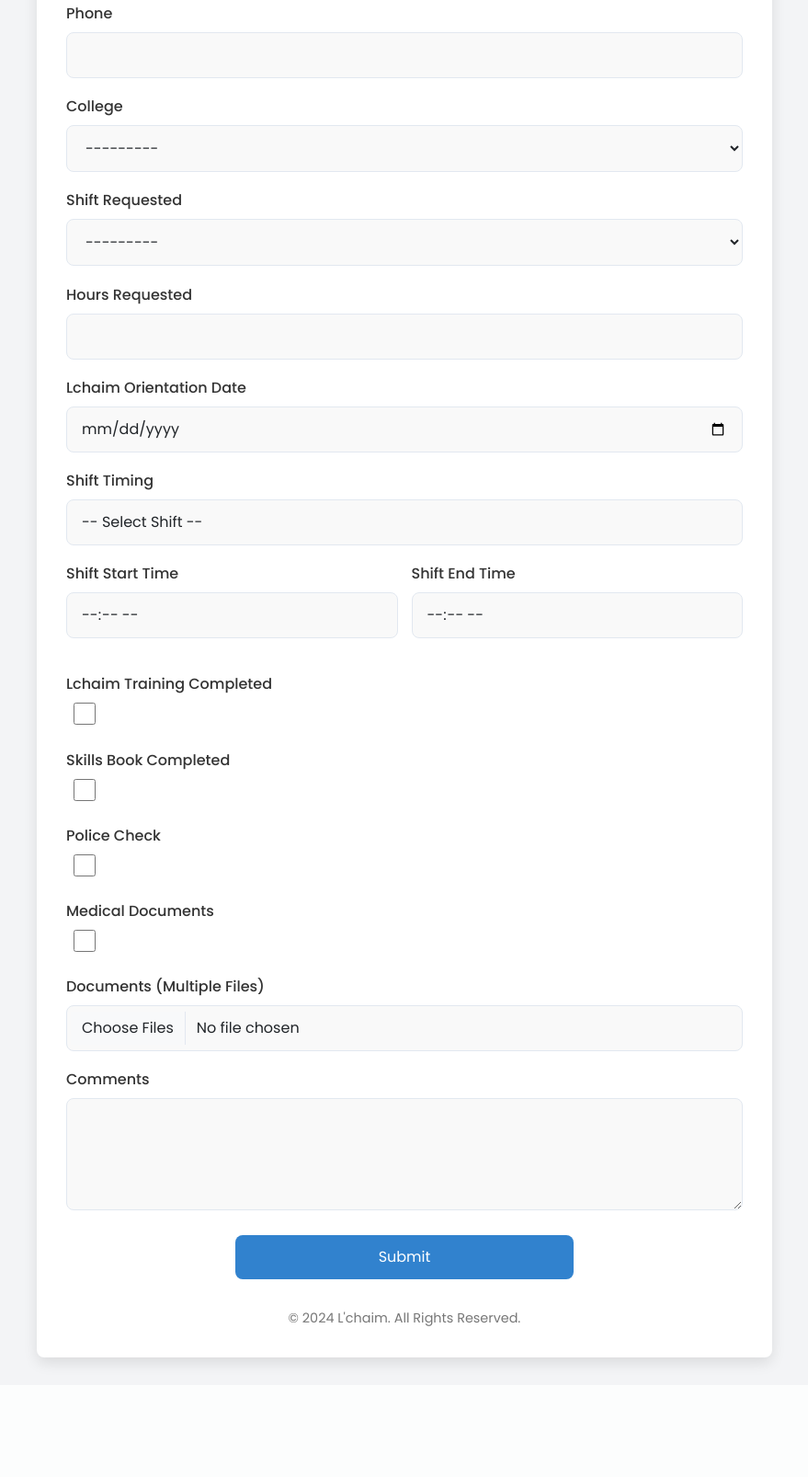
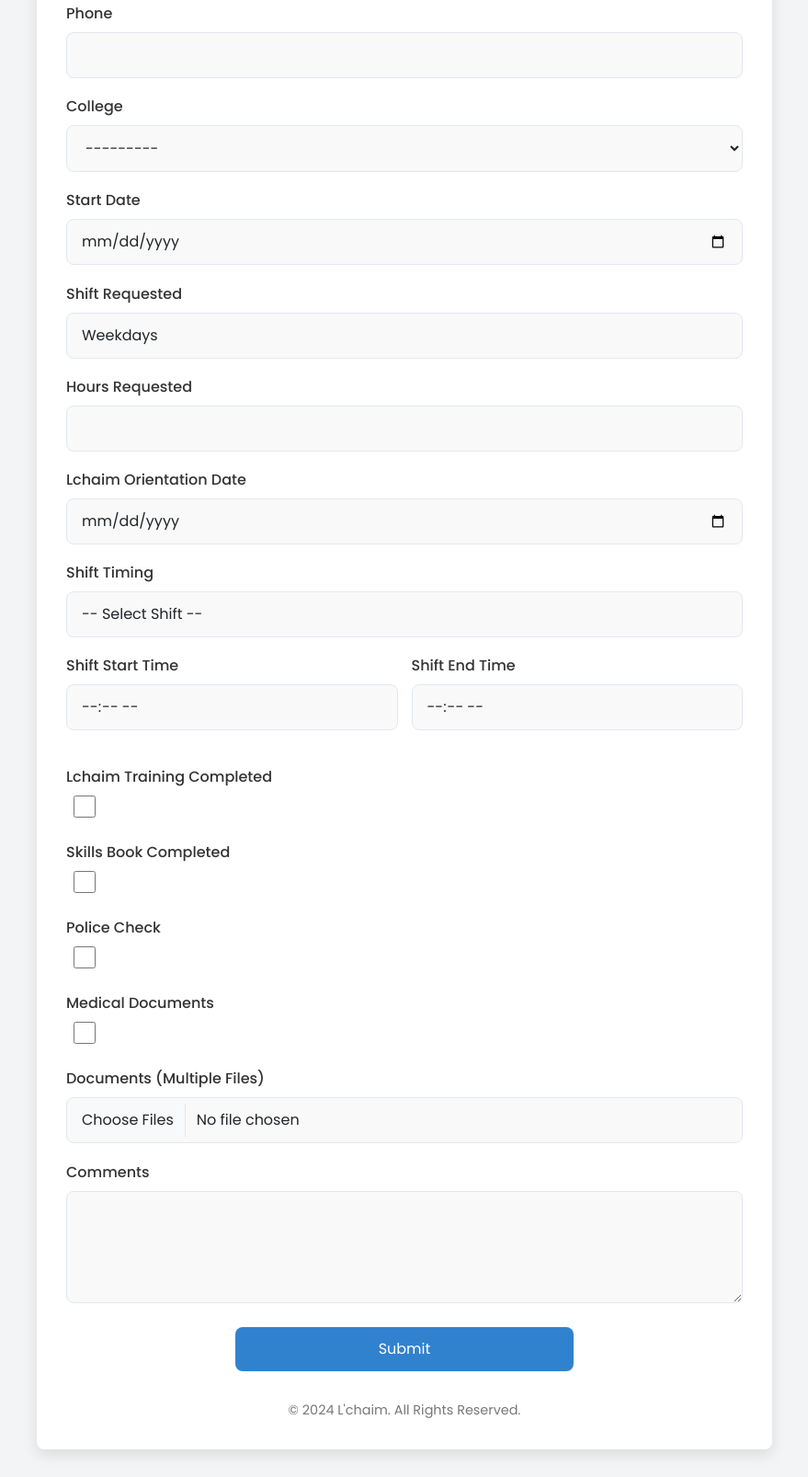
Before and after one commit to RohitSingh555/Lchaim_Virtual_Manager, a Django app: page /create/ in a window 1280 px wide. Shown: the part 567-2173 px from the top of the page at 92% size, without its empty margins (200-1079 px from the left). Before the commit the page ends 2057 px from the top, so only its background shows below. Run offline with Django 5.2, Linux system fonts and the light colour scheme; data comes from the database, SQL or seed files in the repository; both versions use the stored data as it was after the commit; some libraries are stand-ins or nearby versions.

Commit message:
Added weekend shift functionality in both frontend and backend

```diff
--- a/students/forms.py
+++ b/students/forms.py
@@ -9,13 +9,13 @@ SHIFT_CHOICES = [
 ]
 
 class StudentProfileForm(forms.ModelForm):
-    shift_timing = forms.ChoiceField(choices=[('Morning', 'Morning'), ('Afternoon', 'Afternoon'), ('Night', 'Night')], label="Shift Timing")
+    shift_timing = forms.ChoiceField(choices=[('Morning', 'Morning'), ('Afternoon', 'Afternoon'), ('Night', 'Night'),('WeekendNight','WeekendNight'),('WeekendDay',"WeekendDay")], label="Shift Timing")
 
     class Meta:
         model = StudentProfile
         fields = [
             'first_name', 'last_name', 'phone', 'email', 'lchaim_training_completed',
-            'college',
+            'college','start_date',
             'hours_requested', 'shift_requested', 'shift_timing', 'lchaim_orientation_date',
             'skills_book_completed', 'police_check', 'med_docs', 'comments'
         ]
--- a/students/models.py
+++ b/students/models.py
@@ -17,9 +17,11 @@ class Shift(models.Model):
         ('Morning', 'Morning (7 AM - 3 PM)'),
         ('Afternoon', 'Afternoon (3 PM - 11 PM)'),
         ('Night', 'Night (11 PM - 7 AM)'),
+        ('WeekendDay', 'Weekend Day (7 AM - 7 PM)'),
+        ('WeekendNight', 'Weekend Night (7 PM - 7 AM)'),
     ]
 
-    type = models.CharField(max_length=10, choices=SHIFT_TYPES, unique=True)
+    type = models.CharField(max_length=12, choices=SHIFT_TYPES, unique=True)
     start_time = models.TimeField()
     end_time = models.TimeField()
     max_students = models.PositiveIntegerField()
--- a/students/templates/create_profile.html
+++ b/students/templates/create_profile.html
@@ -211,7 +211,7 @@
 
     <div class="form-container mt-20">
         <h2>Create Student Profile</h2>
-        <div class="bg-white rounded-lg border border-gray-300 mb-4 p-2">
+        <div class="shift-availability-class bg-white rounded-lg border border-gray-300 mb-4 p-2">
             <h3 class="text-sm font-medium text-gray-600 mb-2 flex items-center">
                 <span class="mr-1 text-blue-500">📊</span> Shift Availability
             </h3>
@@ -220,9 +220,7 @@
                     View Shift Availability
                     <span id="dropdownIcon" class="ml-2">&#9660;</span>
                 </button>
-
-                <ul id="shift-availability" class="max-h-0 overflow-hidden transition-max-height duration-500 ease-in-out text-sm">
-                </ul>
+                <ul id="shift-availability" class="max-h-0 overflow-hidden transition-max-height duration-500 ease-in-out text-sm"></ul>
             </div>
         </div>
 
@@ -263,9 +261,17 @@
                 {{ form.college }}
             </div>
             <div class="form-group">
+                <label for="id_start_date">Start Date</label>
+                <input type="date" id="id_start_date" name="start_date" class="form-control">
+            </div>
+            <div class="form-group">
                 <label for="id_shift_requested">Shift Requested</label>
-                {{ form.shift_requested }}
+                <select id="id_shift_requested" name="shift_requested" class="form-control">
+                    <option value="Weekdays">Weekdays</option>
+                    <option value="Weekends">Weekends</option>
+                </select>
             </div>
+
 
             <div class="form-group">
                 <label for="id_hours_requested">Hours Requested</label>
@@ -340,54 +346,75 @@
         </div>
     </div>
 <script>
-    function updateShiftTimes() {
-        const shiftDropdown = document.getElementById('id_shift_timing');
-        const startTimeInput = document.getElementById('id_start_time');
-        const endTimeInput = document.getElementById('id_end_time');
+    document.addEventListener('DOMContentLoaded', function () {
+    const shiftRequestedDropdown = document.getElementById('id_shift_requested');
+    const shiftTimingDropdown = document.getElementById('id_shift_timing');
 
     const shiftTimes = {
+        Weekdays: {
             'Morning': { start: '07:00', end: '15:00' },
             'Afternoon': { start: '15:00', end: '23:00' },
             'Night': { start: '23:00', end: '07:00' }
+        },
+        Weekends: {
+            'WeekendDay': { start: '07:00', end: '19:00' },
+            'WeekendNight': { start: '19:00', end: '07:00' }
+        }
     };
 
-        const selectedShift = shiftDropdown.value;
+    function updateShiftOptions() {
+        const selectedShiftType = shiftRequestedDropdown.value; // 'weekday' or 'weekend'
 
-        if (shiftTimes[selectedShift]) {
-            startTimeInput.value = shiftTimes[selectedShift].start;
-            endTimeInput.value = shiftTimes[selectedShift].end;
-        } else {
-            startTimeInput.value = '';
-            endTimeInput.value = '';
+        shiftTimingDropdown.innerHTML = ''; // Clear previous options
+
+        if (shiftTimes[selectedShiftType]) {
+            const shifts = shiftTimes[selectedShiftType];
+            Object.keys(shifts).forEach(shift => {
+                const option = document.createElement('option');
+                option.value = shift;
+                option.textContent = `${shift} (${shifts[shift].start} - ${shifts[shift].end})`;
+                shiftTimingDropdown.appendChild(option);
+            });
         }
     }
+
+    shiftRequestedDropdown.addEventListener('change', updateShiftOptions);
+
+    shiftTimingDropdown.addEventListener('change', function () {
+        const selectedShift = shiftTimingDropdown.value;
+        const selectedShiftType = shiftRequestedDropdown.value;
+
+        if (shiftTimes[selectedShiftType] && shiftTimes[selectedShiftType][selectedShift]) {
+            document.getElementById('id_start_time').value = shiftTimes[selectedShiftType][selectedShift].start;
+            document.getElementById('id_end_time').value = shiftTimes[selectedShiftType][selectedShift].end;
+        } else {
+            document.getElementById('id_start_time').value = '';
+            document.getElementById('id_end_time').value = '';
+        }
+    });
+});
+
     </script>
     <script>
        document.addEventListener('DOMContentLoaded', function () {
     const toggleDropdownButton = document.getElementById('toggleDropdown');
     const shiftContainer = document.getElementById('shift-availability');
     const dropdownIcon = document.getElementById('dropdownIcon');
+    const startDateInput = document.getElementById('id_start_date');
 
-    toggleDropdownButton.addEventListener('click', function() {
-        const isExpanded = shiftContainer.classList.contains('max-h-0');
+    function fetchAndDisplayShiftAvailability(startDate) {
+    if (!startDate) return;
 
-        if (isExpanded) {
-            shiftContainer.classList.remove('max-h-0');
-            shiftContainer.classList.add('max-h-[300px]');
-            dropdownIcon.innerHTML = '&#9650;';
-        } else {
-            shiftContainer.classList.remove('max-h-[300px]');
-            shiftContainer.classList.add('max-h-0');
-            dropdownIcon.innerHTML = '&#9660;';
-        }
-    });
-
-    fetch('/api/shift-availability/')
+    fetch(`/api/shift-availability/?start_date=${startDate}`)
         .then(response => response.json())
         .then(data => {
-            shiftContainer.innerHTML = '';
+            shiftContainer.innerHTML = ''; // Clear previous entries
+            let availabilityFound = false;
 
             for (const [shiftType, details] of Object.entries(data)) {
+                if (details.spots_available <= 0) {
+                    availabilityFound = true;
+
                     const listItem = document.createElement('li');
                     listItem.classList.add('my-2');
 
@@ -432,8 +459,34 @@
                     listItem.appendChild(shiftDiv);
                     shiftContainer.appendChild(listItem);
                 }
+            }
+
+            if (!availabilityFound) {
+                shiftContainer.innerHTML = '<p class="text-green-500 text-sm">Slots are available! You can proceed with your booking.</p>';
+            }
         })
         .catch(error => console.error('Error fetching shift availability:', error));
+}
+
+
+    startDateInput.addEventListener('change', function () {
+        const startDate = startDateInput.value;
+        fetchAndDisplayShiftAvailability(startDate);
+    });
+
+    toggleDropdownButton.addEventListener('click', function () {
+        const isExpanded = shiftContainer.classList.contains('max-h-0');
+
+        if (isExpanded) {
+            shiftContainer.classList.remove('max-h-0');
+            shiftContainer.classList.add('max-h-[300px]');
+            dropdownIcon.innerHTML = '&#9650;';
+        } else {
+            shiftContainer.classList.remove('max-h-[300px]');
+            shiftContainer.classList.add('max-h-0');
+            dropdownIcon.innerHTML = '&#9660;';
+        }
+    });
 });
 
     </script>
--- a/students/views.py
+++ b/students/views.py
@@ -1,4 +1,4 @@
-from datetime import datetime, timedelta
+from datetime import date, datetime, timedelta
 import decimal
 import json
 import os
@@ -137,11 +137,16 @@ def create_student_profile(request):
                 messages.error(request, "The specified shift type does not exist.")
                 return render(request, 'create_profile.html', {'form': profile_form})
 
-            if student_profile.lchaim_orientation_date and student_profile.hours_requested:
+            if student_profile.start_date and student_profile.hours_requested:
                 requested_hours = student_profile.hours_requested
-                start_date = student_profile.lchaim_orientation_date
+                start_date = student_profile.start_date
+                start_time = assigned_shift.start_time
+                end_time = assigned_shift.end_time
 
-                days_required = (requested_hours // 9) + (1 if requested_hours % 9 != 0 else 0)
+                shift_total_time = (datetime.combine(date.min, end_time) - datetime.combine(date.min, start_time)).seconds / 3600
+
+                days_required = (requested_hours // shift_total_time) + (1 if requested_hours % shift_total_time != 0 else 0)
+
                 current_date = start_date
                 working_days = 0
 
@@ -155,9 +160,6 @@ def create_student_profile(request):
                 student_profile.end_date = end_date
                 student_profile.save()
 
-                start_time = assigned_shift.start_time
-                end_time = assigned_shift.end_time
-
                 current_date = start_date
                 while current_date <= end_date:
                     if (student_profile.shift_requested == 'Weekdays' and current_date.weekday() < 5) or \
@@ -168,7 +170,7 @@ def create_student_profile(request):
                             shift=assigned_shift,
                             start_time=start_time,
                             end_time=end_time,
-                            hours_worked=8,
+                            hours_worked=shift_total_time,
                             status='Present'
                         )
                     current_date += timedelta(days=1)
```
Also changed, not shown: 0002_populate_default_shifts.py (+17 -21 lines), db.sqlite3. Lines whose indentation alone changed are shown as unchanged.
